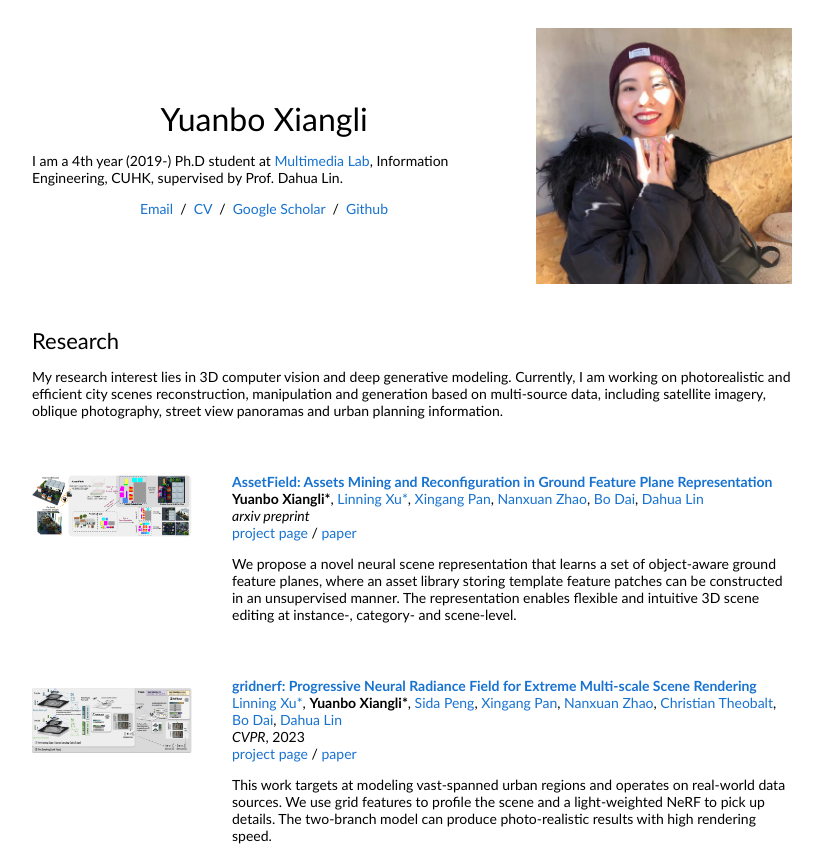
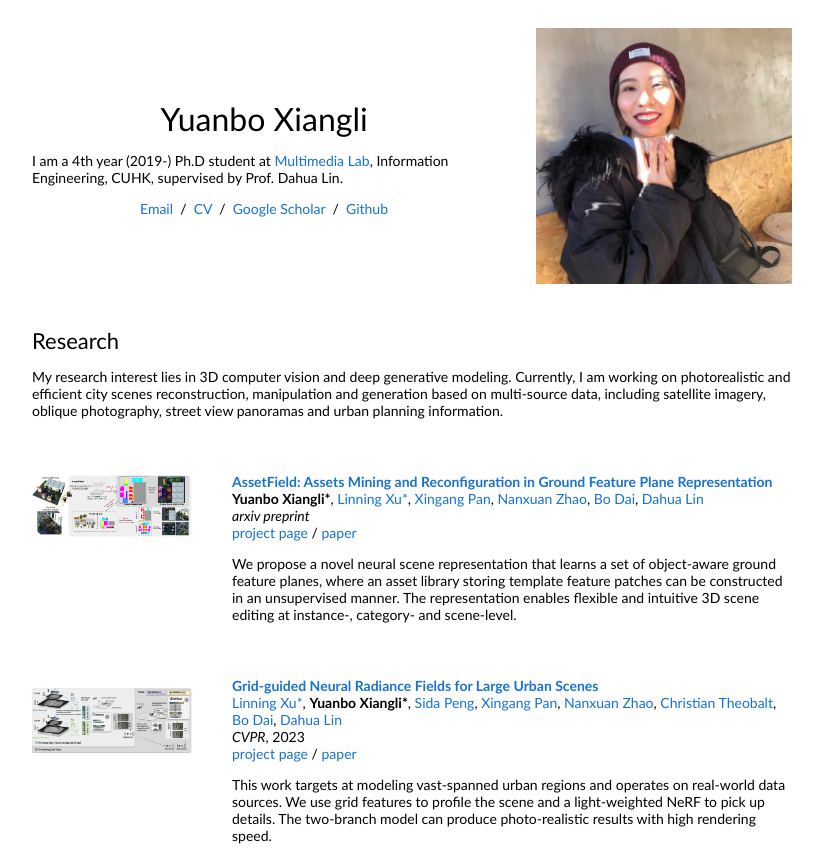
Before and after one commit to kam1107/kam1107.github.io, a plain HTML site: page index.html in a window 1280 px wide. Shown: the top 851 px of the page, without its empty margins (228-1051 px from the left). Drawn offline with Linux system fonts and the light colour scheme.

Commit message:
Update index.html

```diff
--- a/index.html
+++ b/index.html
@@ -108,7 +108,7 @@
             </td>
             <td style="padding:20px;width:75%;vertical-align:middle">
               <a href="https://city-super.github.io/gridnerf/">
-                <papertitle> gridnerf: Progressive Neural Radiance Field for Extreme Multi-scale Scene Rendering</papertitle>
+                <papertitle> Grid-guided Neural Radiance Fields for Large Urban Scenes</papertitle>
               </a>
               <br>
               <a href="https://eveneveno.github.io/lnxu/">Linning Xu*</a>,
```
